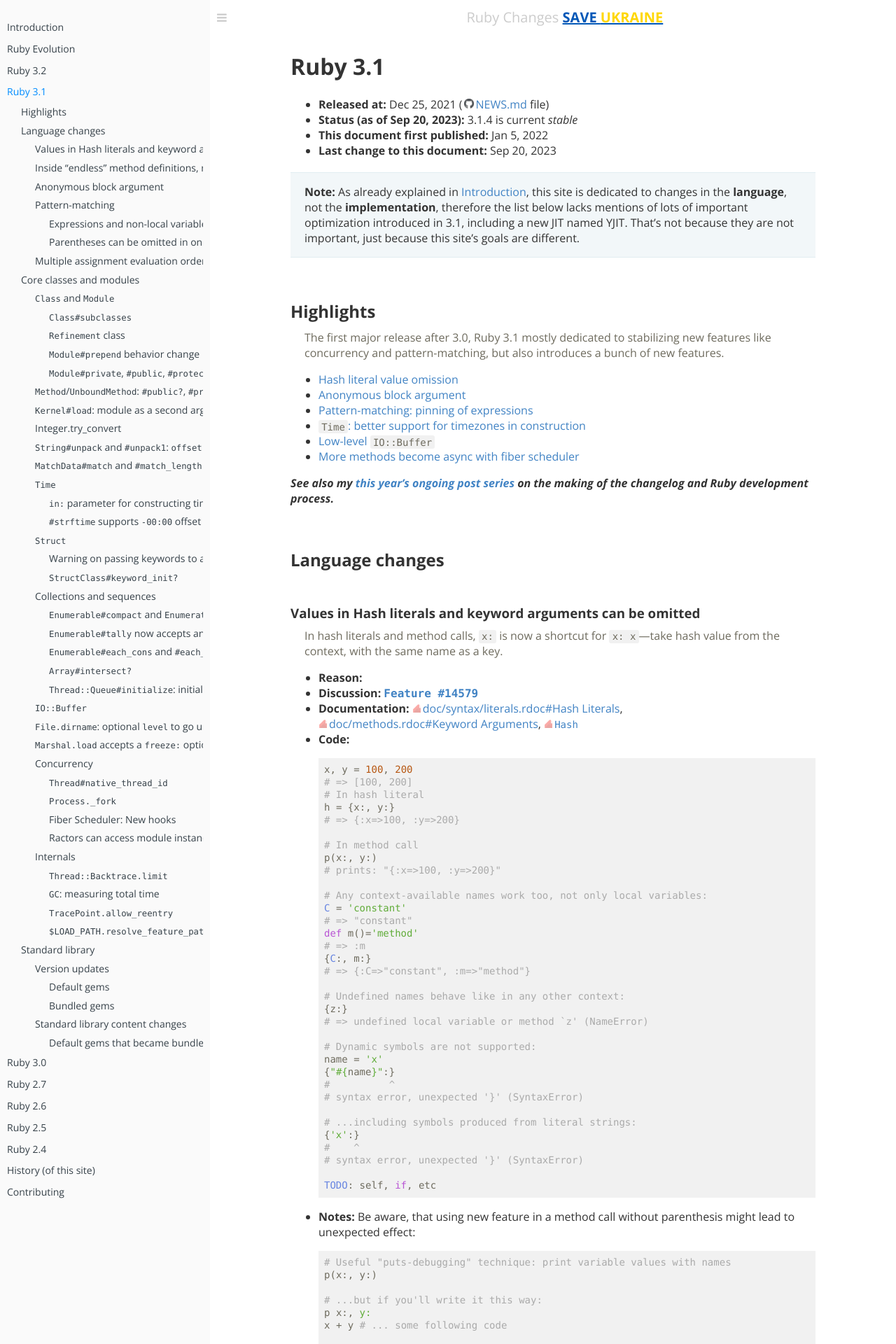
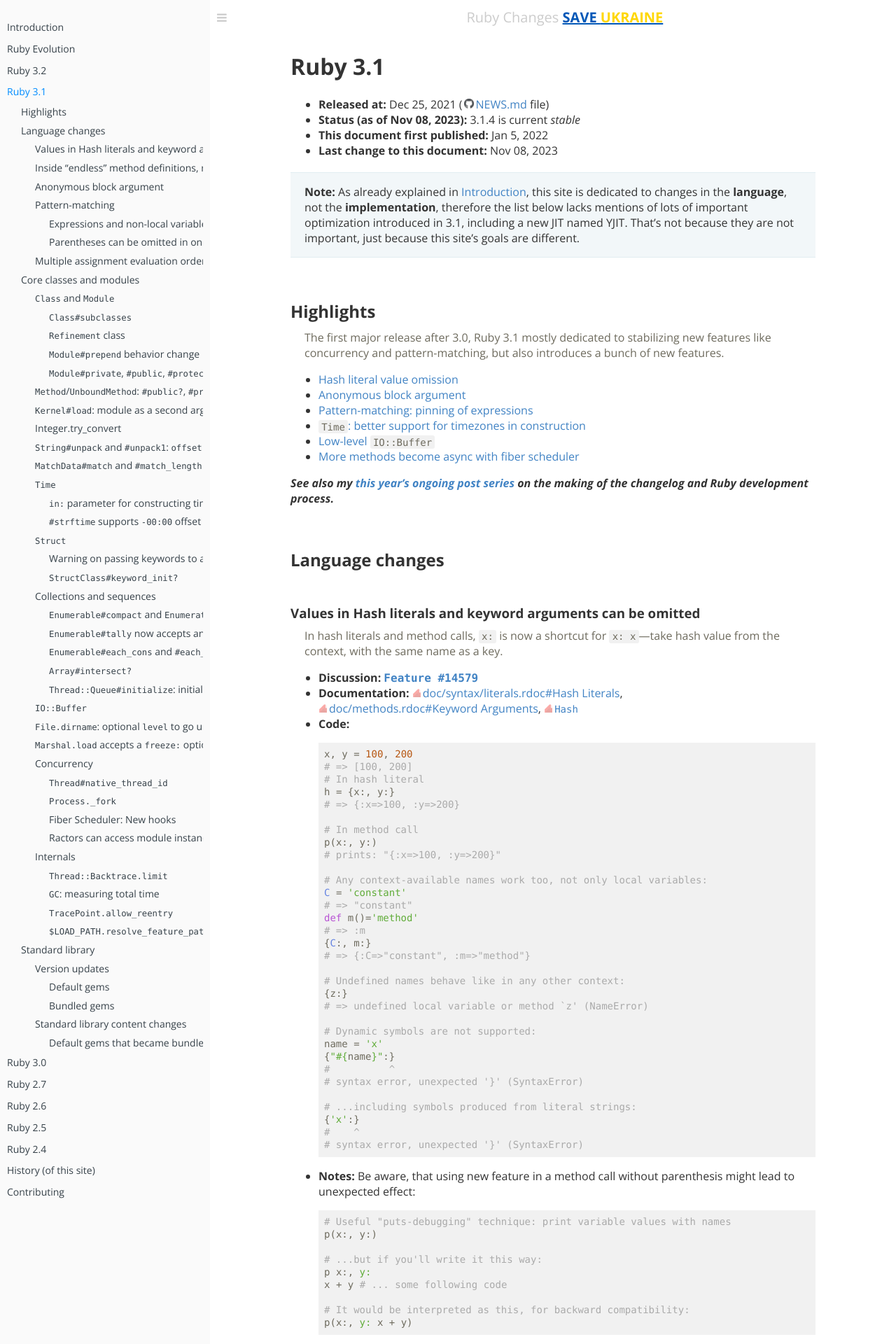
Before and after one commit to rubyreferences/rubychanges, a Jekyll site: the page built from 3.1.md, in a window 1280 px wide. Shown: the top 1920 px of the page at 70% size. Built offline with Jekyll 4.4.1, drawn with Linux system fonts in a browser that asks for light colours; nearby versions of some CDN libraries; our own code applies the rules of GitHub Pages for plain Markdown files; some of the changed text lies outside the part shown.

````diff
--- a/3.1.md
+++ b/3.1.md
@@ -8,9 +8,9 @@ description: Ruby 3.1 full and annotated changelog
 # Ruby 3.1
 
 * **Released at:** Dec 25, 2021 (<a class="github" href="https://github.com/ruby/ruby/blob/ruby_3_1/NEWS.md">NEWS.md</a> file)
-* **Status (as of Sep 20, 2023):** 3.1.4 is current _stable_
+* **Status (as of Nov 08, 2023):** 3.1.4 is current _stable_
 * **This document first published:** Jan 5, 2022
-* **Last change to this document:** Sep 20, 2023
+* **Last change to this document:** Nov 08, 2023
 
 > **Note:** As already explained in [Introduction](README.md), this site is dedicated to changes in the **language**, not the **implementation**, therefore the list below lacks mentions of lots of important optimization introduced in 3.1, including a new JIT named YJIT. That's not because they are not important, just because this site's goals are different.
 
@@ -33,9 +33,8 @@ _**See also my [this year's ongoing post series](https://zverok.substack.com/p/w
 
 In hash literals and method calls, `x:` is now a shortcut for `x: x`—take hash value from the context, with the same name as a key.
 
-* **Reason:**
 * **Discussion:** <a class="tracker feature" href="https://bugs.ruby-lang.org/issues/14579">Feature #14579</a>
-* **Documentation:**  <a class="ruby-doc" href="https://docs.ruby-lang.org/en/3.1/syntax/literals_rdoc.html#label-Hash+Literals">doc/syntax/literals.rdoc#Hash Literals</a>, <a class="ruby-doc" href="https://docs.ruby-lang.org/en/3.1/syntax/methods_rdoc.html#label-Keyword+Arguments">doc/methods.rdoc#Keyword Arguments</a>, <a class="ruby-doc" href="https://docs.ruby-lang.org/en/3.1/Hash.html"><code>Hash</code></a>
+* **Documentation:**  <a class="ruby-doc" href="https://docs.ruby-lang.org/en/3.1/syntax/literals_rdoc.html#label-Hash+Literals">doc/syntax/literals.rdoc#Hash Literals</a>, <a class="ruby-doc" href="https://docs.ruby-lang.org/en/3.1/syntax/calling_methods_rdoc.html#label-Keyword+Arguments">doc/methods.rdoc#Keyword Arguments</a>, <a class="ruby-doc" href="https://docs.ruby-lang.org/en/3.1/Hash.html"><code>Hash</code></a>
 * **Code:**
   ```ruby
   x, y = 100, 200
@@ -70,8 +69,6 @@ In hash literals and method calls, `x:` is now a shortcut for `x: x`—take hash
   {'x':}
   #    ^
   # syntax error, unexpected '}' (SyntaxError)
-
-  TODO: self, if, etc
   ```
 * **Notes:** Be aware, that using new feature in a method call without parenthesis might lead to unexpected effect:
   ```ruby
````
Also changed, not shown: _src/3.1.md (+1 -4 lines), _src/evolution.md (+2 -2 lines), evolution.md (+2 -2 lines), 1 other file.
